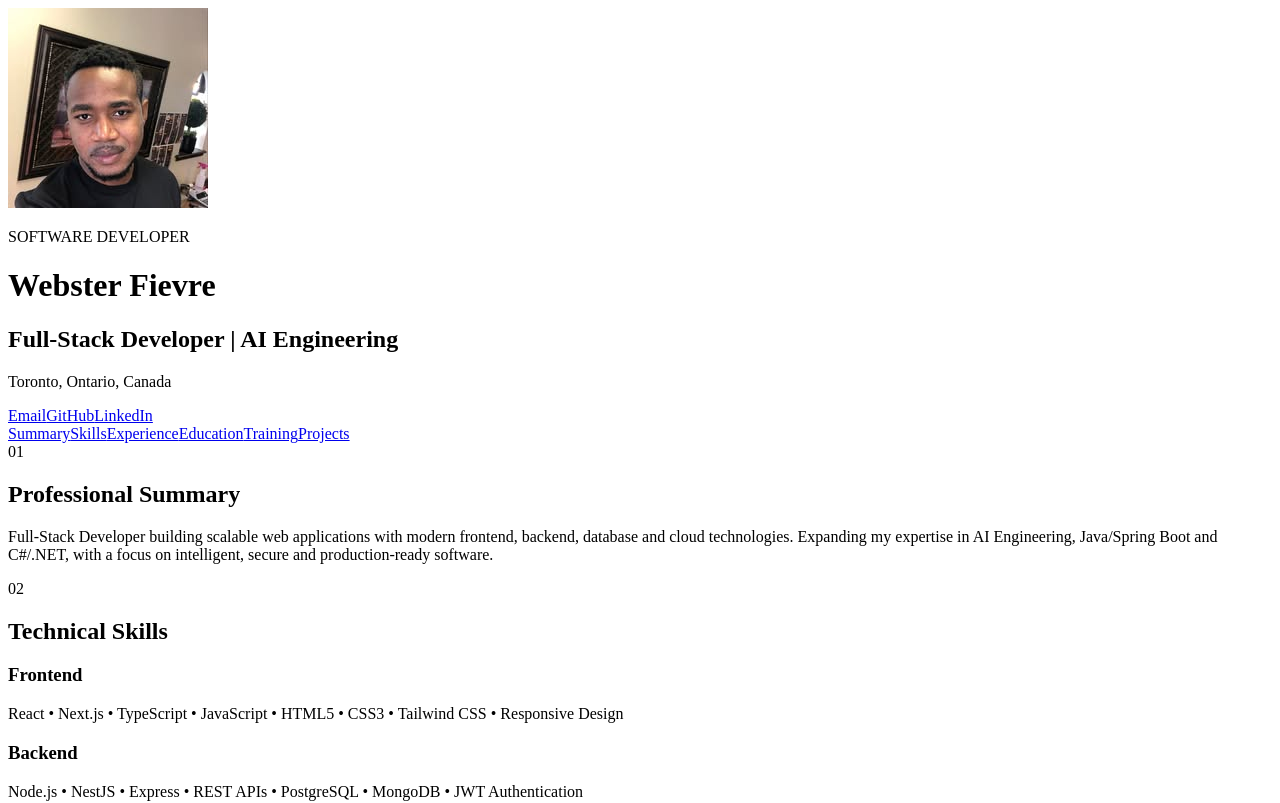
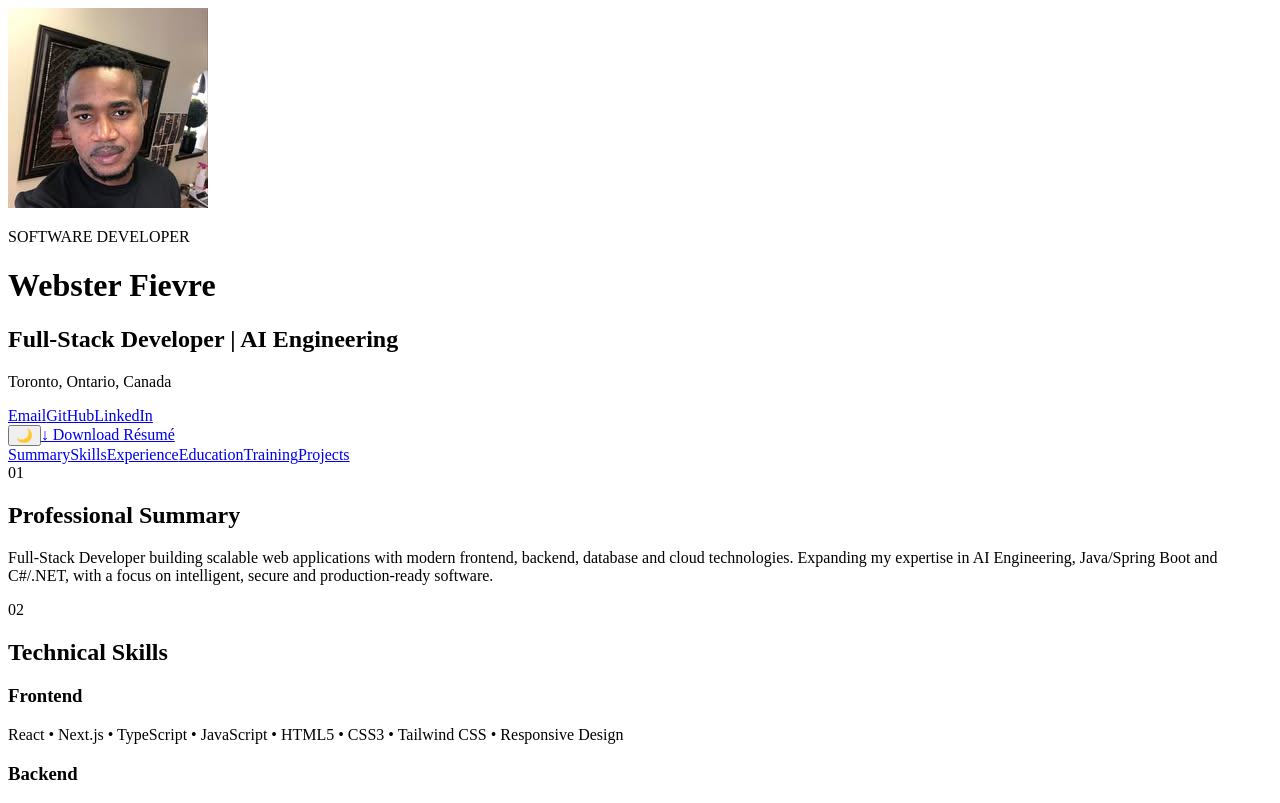
Before and after one commit to WebsterFever/portfoglio, a React (Vite) app in the folder client/: page / in a window 1280 px wide. Shown: the top 803 px of the page. Built offline with nearby package versions, Linux system fonts and the light colour scheme; no server answers; the HTML template or start-up script is replaced by a standard one.

Commit message:
feat: add dark mode and resume download

```diff
--- a/client/src/components/Header.jsx
+++ b/client/src/components/Header.jsx
@@ -1,16 +1,27 @@
-import React from 'react';
+import React, { useEffect, useState } from 'react';
 import profilePic from '../../assets/profile.jpg';
 
 export default function Header() {
+  const [theme, setTheme] = useState(() => {
+    return localStorage.getItem('portfolio-theme') || 'light';
+  });
+
+  useEffect(() => {
+    document.documentElement.setAttribute('data-theme', theme);
+    localStorage.setItem('portfolio-theme', theme);
+  }, [theme]);
+
+  const toggleTheme = () => {
+    setTheme((current) =>
+      current === 'light' ? 'dark' : 'light'
+    );
+  };
+
   return (
-    <header
-      className="resume-header"
-      id="top"
-    >
+    <header className="resume-header" id="top">
       <div className="resume-header-inner">
 
         <div className="profile-area">
-
           <img
             src={profilePic}
             alt="Webster Fievre"
@@ -18,7 +29,6 @@ export default function Header() {
           />
 
           <div className="profile-copy">
-
             <p className="profile-eyebrow">
               SOFTWARE DEVELOPER
             </p>
@@ -34,12 +44,12 @@ export default function Header() {
             <p className="profile-location">
               Toronto, Ontario, Canada
             </p>
-
           </div>
         </div>
 
+        <div className="header-actions">
+
           <div className="contact-area">
-
             <a
               href="mailto:your-email@example.com"
               className="contact-link"
@@ -64,38 +74,45 @@ export default function Header() {
             >
               LinkedIn
             </a>
+          </div>
 
+          <div className="header-tools">
+
+            <button
+              type="button"
+              className="theme-button"
+              onClick={toggleTheme}
+              aria-label="Toggle dark and light mode"
+              title={
+                theme === 'light'
+                  ? 'Switch to dark mode'
+                  : 'Switch to light mode'
+              }
+            >
+              {theme === 'light' ? '🌙' : '☀️'}
+            </button>
+
+            <a
+              href="/Webster-Fievre-Resume.pdf"
+              download="Webster-Fievre-Resume.pdf"
+              className="resume-download"
+            >
+              ↓ Download Résumé
+            </a>
+
+          </div>
         </div>
 
       </div>
 
       <nav className="resume-nav">
         <div className="resume-nav-inner">
-
-          <a href="#about">
-            Summary
-          </a>
-
-          <a href="#skills">
-            Skills
-          </a>
-
-          <a href="#experience">
-            Experience
-          </a>
-
-          <a href="#education">
-            Education
-          </a>
-
-          <a href="#training">
-            Training
-          </a>
-
-          <a href="#projects">
-            Projects
-          </a>
-
+          <a href="#about">Summary</a>
+          <a href="#skills">Skills</a>
+          <a href="#experience">Experience</a>
+          <a href="#education">Education</a>
+          <a href="#training">Training</a>
+          <a href="#projects">Projects</a>
         </div>
       </nav>
     </header>
--- a/client/src/styles.css
+++ b/client/src/styles.css
@@ -1,23 +1,21 @@
-:root {
-  --bg: #f4f6f8;
-  --surface: #ffffff;
-  --surface-soft: #f8fafc;
+:root[data-theme="dark"] {
+  --bg: #0b1120;
+  --surface: #111827;
+  --surface-soft: #172033;
 
-  --text: #172033;
-  --muted: #667085;
-  --light-text: #98a2b3;
+  --text: #f8fafc;
+  --muted: #a7b0c0;
+  --light-text: #8b95a7;
 
-  --primary: #173b67;
-  --primary-hover: #102d50;
-  --accent: #2563eb;
+  --primary: #60a5fa;
+  --primary-hover: #3b82f6;
+  --accent: #60a5fa;
 
-  --border: #e4e7ec;
-  --border-strong: #d0d5dd;
+  --border: #263244;
+  --border-strong: #37465c;
 
   --shadow:
-    0 12px 35px rgba(16, 24, 40, 0.07);
-
-  --radius: 14px;
+    0 12px 35px rgba(0, 0, 0, 0.28);
 }
 
 * {
@@ -1199,7 +1197,141 @@ a {
   }
 
 }
+/* =========================================
+   DARK / LIGHT MODE
+========================================= */
 
+body,
+.resume-header,
+.resume-container,
+.resume-nav,
+.resume-section,
+.project-card,
+.resume-info-card,
+.training-card,
+.project-form-wrapper,
+.contact-link,
+.project-toolbar input,
+.form-field input,
+.form-field textarea {
+  transition:
+    background-color 0.25s ease,
+    color 0.25s ease,
+    border-color 0.25s ease;
+}
+
+[data-theme="dark"] .project-toolbar input,
+[data-theme="dark"] .form-field input,
+[data-theme="dark"] .form-field textarea {
+  background: #111827;
+  color: var(--text);
+}
+
+[data-theme="dark"] .resume-info-card,
+[data-theme="dark"] .project-form-wrapper {
+  background: var(--surface-soft);
+}
+
+[data-theme="dark"] .training-number {
+  background: rgba(96, 165, 250, 0.12);
+}
+
+[data-theme="dark"] .technology-tag,
+[data-theme="dark"] .technology-more {
+  background: var(--surface-soft);
+  color: var(--text);
+}
+
+.header-actions {
+  display: flex;
+  align-items: center;
+  gap: 20px;
+}
+
+.header-tools {
+  display: flex;
+  align-items: center;
+  gap: 10px;
+}
+
+.theme-button {
+  width: 42px;
+  height: 42px;
+
+  display: flex;
+  align-items: center;
+  justify-content: center;
+
+  border: 1px solid var(--border);
+  border-radius: 9px;
+
+  background: var(--surface);
+  color: var(--text);
+
+  font-size: 18px;
+
+  cursor: pointer;
+
+  transition:
+    transform 0.15s ease,
+    background 0.2s ease;
+}
+
+.theme-button:hover {
+  transform: translateY(-2px);
+}
+
+.resume-download {
+  display: inline-flex;
+  align-items: center;
+  justify-content: center;
+
+  min-height: 42px;
+  padding: 0 15px;
+
+  border-radius: 9px;
+
+  background: var(--primary);
+  color: white;
+
+  font-size: 12px;
+  font-weight: 800;
+
+  text-decoration: none;
+
+  white-space: nowrap;
+}
+
+.resume-download:hover {
+  opacity: 0.9;
+}
+
+/* Dark mode button/link correction */
+[data-theme="dark"] .resume-download {
+  background: #3b82f6;
+  color: white;
+}
+
+@media (max-width: 900px) {
+  .header-actions {
+    flex-direction: column;
+    align-items: stretch;
+  }
+}
+
+@media (max-width: 680px) {
+  .header-actions {
+    width: 100%;
+  }
+
+  .header-tools {
+    width: 100%;
+  }
+
+  .resume-download {
+    flex: 1;
+  }
+}
 /* =========================================
    SMALL PHONES
 ========================================= */
```
Lines whose indentation alone changed are shown as unchanged.
